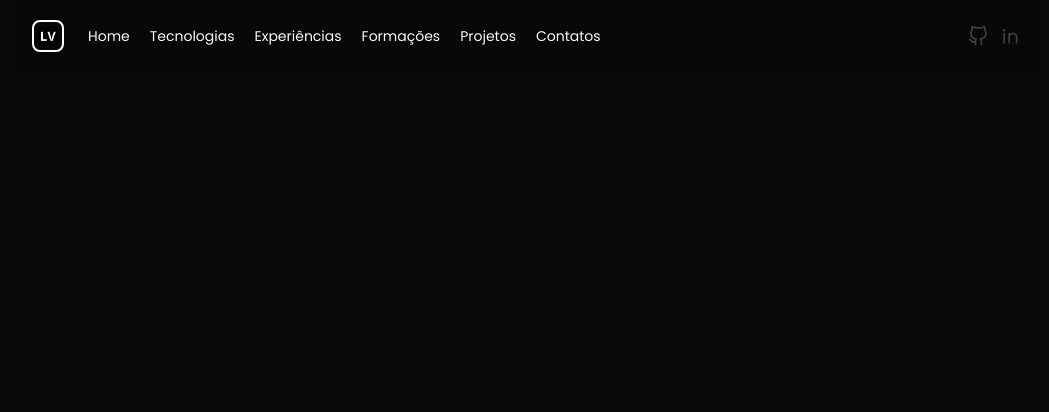
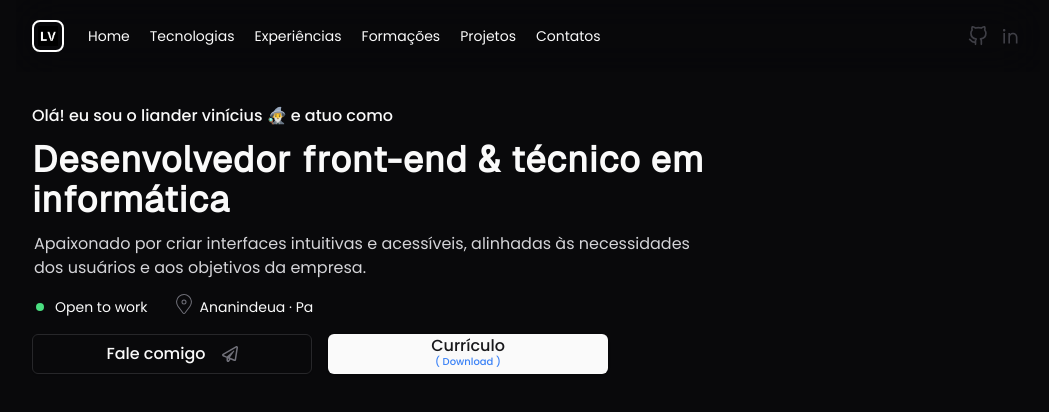
Before and after one commit to Lianderdev/My-Website, a React (Vite) app: page / in a window 1280 px wide. Shown: the top 412 px of the page, without its empty margins (112-1161 px from the left). Built offline with nearby package versions, Linux system fonts and the light colour scheme.

Commit message:
feat: create home component

```diff
--- a/src/App.jsx
+++ b/src/App.jsx
@@ -1,11 +1,12 @@
 import { Header } from "./components/layoult/Header";
+import { Home } from "./sections/Home";
 
 export function App() {
   return (
     <>
       <Header />
       <main>
-
+        <Home />
       </main>
     </>
   )
--- a/src/components/ui/button.jsx
+++ b/src/components/ui/button.jsx
@@ -5,7 +5,7 @@ import { cva } from "class-variance-authority";
 import { cn } from "@/lib/utils"
 
 const buttonVariants = cva(
-  "inline-flex items-center justify-center gap-2 whitespace-nowrap rounded-md text-sm font-medium transition-colors focus-visible:outline-none focus-visible:ring-1 focus-visible:ring-ring disabled:pointer-events-none disabled:opacity-50 [&_svg]:pointer-events-none [&_svg]:size-4 [&_svg]:shrink-0",
+  "inline-flex items-center justify-center whitespace-nowrap rounded-md text-sm font-medium transition-colors focus-visible:outline-none focus-visible:ring-1 focus-visible:ring-ring disabled:pointer-events-none disabled:opacity-50 [&_svg]:pointer-events-none [&_svg]:size-4 [&_svg]:shrink-0",
   {
     variants: {
       variant: {
@@ -21,7 +21,7 @@ const buttonVariants = cva(
         link: "text-primary underline-offset-4 hover:underline",
       },
       size: {
-        default: "h-9 px-4 py-2",
+        default: "h-10 px-4 py-2",
         sm: "h-8 rounded-md px-3 text-xs",
         lg: "h-10 rounded-md px-8",
         icon: "h-9 w-9",
--- /dev/null
+++ b/src/sections/Home.jsx
@@ -0,0 +1,40 @@
+import { Button } from "@/components/ui/button";
+import { CiLocationOn } from "react-icons/ci";
+import { FaRegPaperPlane } from "react-icons/fa";
+import '../styles/animations.css'
+
+export function Home() {
+    return (
+        <section className="pt-6 flex flex-col gap-3">
+            <p className="text-base font-medium">Olá! eu sou o liander vinícius 🧙‍♂️ e atuo como</p>
+            <h1 className="max-w-3xl text-4xl font-bold tracking-wide">Desenvolvedor front-end & técnico em informática</h1>
+            <p className="max-w-2xl text-base pl-[2px] text-zinc-300 xs:text-3xl"> Apaixonado por criar interfaces intuitivas e acessíveis, alinhadas às necessidades dos usuários e aos objetivos da empresa.</p>
+
+            <div className="flex gap-4">
+                <div className="flex items-center gap-1 px-1">
+                    <div className="w-2 h-2 bg-green-400 rounded-full mr-[7px] circle"></div>
+                    <p className='text-sm'>Open to work</p>
+                </div>
+                <div className="flex items-center gap-1 px-1">
+                    <CiLocationOn className='text-2xl mb-[6px] text-zinc-500' />
+                    <p p className='text-sm'>Ananindeua · Pa</p>
+                </div>
+            </div>
+
+            <div className="w-full max-w-xl grid grid-cols-[repeat(auto-fit,minmax(100px,1fr))] gap-4">
+                <a href="#" className="relative">
+                    <Button variant="outline" className="w-full text-base gap-4">
+                        Fale comigo
+                        <FaRegPaperPlane className="text-zinc-500"/>
+                    </Button>
+                </a>
+                <a href="#">
+                    <Button className="w-full flex flex-col text-base relative">
+                        Currículo
+                        <span className="text-[10px] text-blue-500 -mt-2">( Download )</span>
+                    </Button>
+                </a>
+            </div>
+        </section>
+    )
+}
--- /dev/null
+++ b/src/styles/animations.css
@@ -0,0 +1,15 @@
+@keyframes shadow-pulse {
+    0% {
+      box-shadow: 0 0 0px 1px rgba(0, 255, 0, 0);
+    }
+    50% {
+      box-shadow: 0 0 0px 4px rgba(73, 180, 73, 0.478);
+    }
+    100% {
+      box-shadow: 0 0 0px 1px rgba(0, 255, 0, 0);
+    }
+  }
+
+  .circle {
+    animation: shadow-pulse 2s infinite;
+  }
--- a/src/styles/styles-globals.css
+++ b/src/styles/styles-globals.css
@@ -30,3 +30,16 @@ main, footer, header {
     margin: 0 auto;
     padding: 0 1rem;
 }
+
+main {
+    margin-top: 5rem;
+}
+
+h1 {
+    font-family: 'MinhaFonte', sans-serif;
+}
+
+@font-face {
+    font-family: 'MinhaFonte';
+    src: url('../assets/fonts/Geist-Regular.ttf');
+}
```
Also changed, not shown: src/assets/fonts/Geist-Regular.ttf (added), tailwind.config.js (indentation only).
